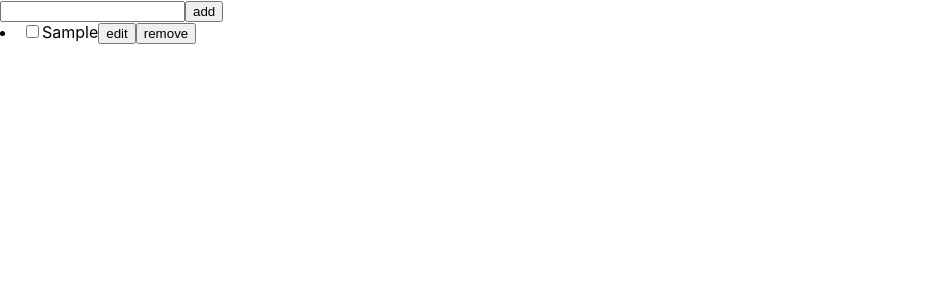
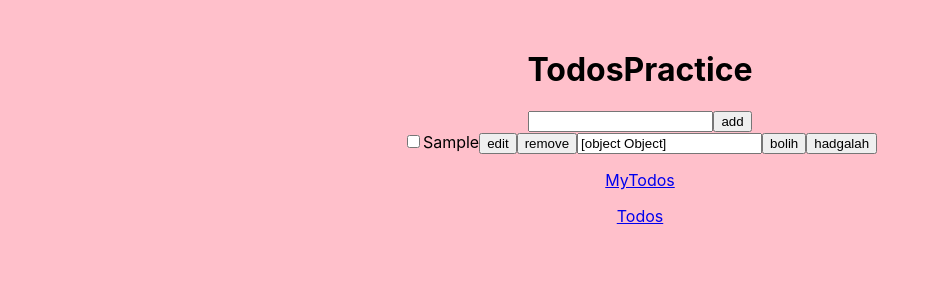
Before and after one commit to teal-oyunsuren17/JS, a React (Create React App) app in the folder JS figma/blog-js-figma/: page /TodosPractice in a window 1280 px wide. Both pictures are taken after typing "Sample" into the empty fields and a click on the button "add". Shown: the top 300 px of the page, without its empty margins (0-940 px from the left). Built offline with nearby package versions, Linux system fonts and the light colour scheme.

Commit message:
add at class

```diff
--- a/JS figma/blog-js-figma/package.json
+++ b/JS figma/blog-js-figma/package.json
@@ -8,6 +8,7 @@
     "@testing-library/user-event": "^13.5.0",
     "react": "^18.2.0",
     "react-dom": "^18.2.0",
+    "react-router-dom": "^6.6.2",
     "react-scripts": "5.0.1",
     "uuid": "^9.0.0",
     "web-vitals": "^2.1.4"
--- a/JS figma/blog-js-figma/src/App.js
+++ b/JS figma/blog-js-figma/src/App.js
@@ -1,13 +1,63 @@
-// import MyTodos from "./myTodos/myTodos";
-// import Todos from "./Todos/todos";
+import { createBrowserRouter, RouterProvider, Link } from "react-router-dom";
+
+import MyTodos from "./myTodos/myTodos";
+import Todos from "./Todos/todos";
 import TodosPractice from "./todosPractice";
+
+const router = createBrowserRouter([
+  {
+    path: "/",
+    element: <MainApp />,
+  },
+  {
+    path: "/about",
+    element: <div>About</div>,
+  },
+  {
+    path: "/Todos",
+    element: <TodoApp />,
+  },
+  {
+    path: "/MyTodos",
+    element: <MyTodos />,
+  },
+  {
+    path: "/TodosPractice",
+    element: <TodosPractice />,
+  },
+]);
 
 export default function App() {
   return (
     <>
-      {/* <Todos />
-      <MyTodos /> */}
-      <TodosPractice />
+      <RouterProvider router={router} />
     </>
   );
 }
+
+function TodoApp() {
+  return (
+    <>
+      <Todos />
+      {/* <MyTodos />  */}
+      {/* <TodosPractice /> */}
+    </>
+  );
+}
+
+export function MainApp() {
+  return (
+    <div>
+      <div>Hello world!</div>
+      <p>
+        <Link to={"/Todos"}>Todos</Link>
+      </p>
+      <p>
+        <Link to={"/MyTodos"}>MyTodos</Link>
+      </p>
+      <p>
+        <Link to={"/TodosPractice"}>TodosPractice</Link>
+      </p>
+    </div>
+  );
+}
--- a/JS figma/blog-js-figma/src/Todos/todos.js
+++ b/JS figma/blog-js-figma/src/Todos/todos.js
@@ -1,3 +1,4 @@
+import { Link } from "react-router-dom";
 import "../App.css";
 import { useState } from "react";
 import { v4 as uuidv4 } from "uuid";
@@ -73,6 +74,12 @@ export default function Todos() {
         editingTodo={editingTodo}
         deleteTodo={deleteTodo}
       />
+      <p>
+        <Link to={"/MyTodos"}>MyTodos</Link>
+      </p>
+      <p>
+        <Link to={"/TodosPractice"}>TodosPractice</Link>
+      </p>
     </div>
   );
 }
--- a/JS figma/blog-js-figma/src/myTodos/myTodos.js
+++ b/JS figma/blog-js-figma/src/myTodos/myTodos.js
@@ -1,4 +1,5 @@
 import { useState } from "react";
+import { Link } from "react-router-dom";
 import { v4 as uuidv4 } from "uuid";
 
 export default function MyTodos() {
@@ -62,13 +63,15 @@ export default function MyTodos() {
     cancelEditing(id);
   }
   return (
-    <div>
+    <div className="todoMain">
+      <h1>MyTodos</h1>
       <input value={text} onChange={changeInput} />
       <button onClick={addList}>add</button>
 
       <ul>
         {todos.map((todo, index) => (
           <li
+            className="list"
             key={todo.id}
             style={{
               textDecoration: todo.done ? "line-through" : "none",
@@ -101,6 +104,12 @@ export default function MyTodos() {
           </li>
         ))}
       </ul>
+      <p>
+        <Link to={"/TodosPractice"}>TodosPractice</Link>
+      </p>
+      <p>
+        <Link to={"/Todos"}>Todos</Link>
+      </p>
     </div>
   );
 }
--- a/JS figma/blog-js-figma/src/todosPractice.js
+++ b/JS figma/blog-js-figma/src/todosPractice.js
@@ -1,32 +1,23 @@
 import { useState } from "react";
+import { Link } from "react-router-dom";
 import { v4 as uuidv4 } from "uuid";
 
 export default function TodosPractice() {
   const [text, setText] = useState("");
   const [todos, setTodos] = useState([]);
-
-  function addList() {
-    const newTodo = {
-      text: text,
-      id: uuidv4(),
-      done: false,
-    };
-    const newTodos = [newTodo, ...todos];
-    setTodos(newTodos);
-    setText("");
-  }
+  const [error, setError] = useState("");
+  const [editText, setEditText] = useState({});
 
   function changeText(e) {
     setText(e.target.value);
   }
 
-  function editList() {}
-
-  function deleteList(index) {
-    console.log(index);
-    const newTodo = [...todos];
-    newTodo.splice(index, 1);
-    setTodos(newTodo);
+  function deleteList(index1) {
+    if (window.confirm(`ustgah uu "${todos[index1].text}"`)) {
+      const newTodo = [...todos];
+      newTodo.splice(index1, 1);
+      setTodos(newTodo);
+    }
   }
 
   function changeCheckbox(id) {
@@ -36,24 +27,72 @@ export default function TodosPractice() {
     setTodos(newTodo);
   }
 
+  function addList() {
+    if (text === "") {
+      setError("Utgaa oruulna uu");
+    } else {
+      const newTodo = {
+        text: text,
+        id: uuidv4(),
+        done: false,
+      };
+      const newTodos = [newTodo, ...todos];
+      setTodos(newTodos);
+      setText("");
+      setError("");
+    }
+  }
+
+  function editList() {}
+
+  function cancelEdit() {}
+
+  function saveEdit() {}
+
+  function editingText(id, e) {
+    const newEditText = { ...editText };
+    newEditText[id] = e.target.value;
+    setEditText(newEditText);
+    console.log(newEditText);
+  }
+
   return (
-    <div>
+    <div className="todoMain">
+      <h1>TodosPractice</h1>
       <input value={text} onChange={changeText} />
       <button onClick={addList}>add</button>
+
+      {error && <div style={{ borderColor: "red" }}> Aldaa : {error}</div>}
 
       {todos.map((todo, index) => (
         <div>
           <li
+            className="list"
             key={todo.id}
             style={{ textDecoration: todo.done ? "line-through" : "none" }}
           >
-            <input type={"checkbox"} onChange={() => changeCheckbox(todo.id)} />
+            <input
+              type={"checkbox"}
+              checked={todo.done}
+              onChange={() => changeCheckbox(todo.id)}
+            />
             {todo.text}
-            <button onClick={editList}>edit</button>
+            {!todo.done && <button onClick={editList}>edit</button>}
             <button onClick={() => deleteList(index)}>remove</button>
+
+            <input value={editText} onChange={(e) => editingText(todo.id, e)} />
+            <button onClick={cancelEdit}>bolih</button>
+            <button onClick={saveEdit}>hadgalah</button>
           </li>
         </div>
       ))}
+
+      <p>
+        <Link to={"/MyTodos"}>MyTodos</Link>
+      </p>
+      <p>
+        <Link to={"/Todos"}>Todos</Link>
+      </p>
     </div>
   );
 }
```
Also changed, not shown: 1 other file (tests, documents, lock files or other folders).
